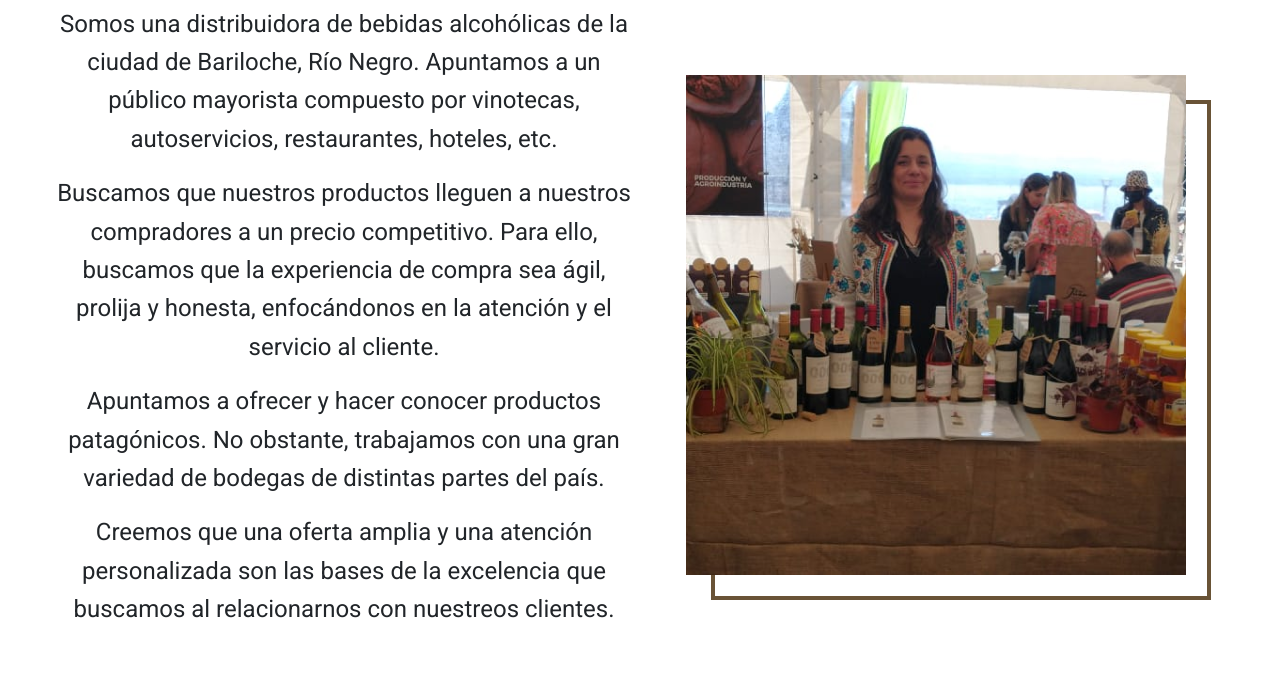
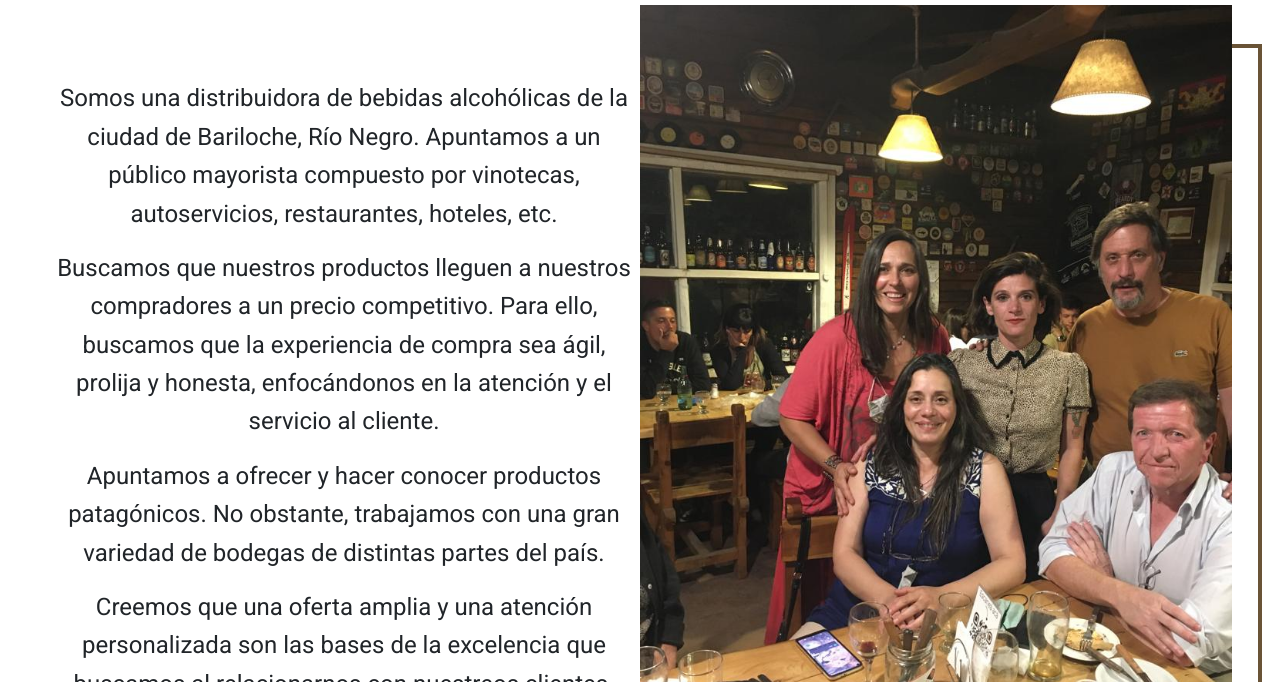
Before and after one commit to pcosin/Bliss, a plain HTML site: page nosotros.html in a window 1280 px wide. Shown: the part 498-1180 px from the top of the page. Drawn offline with nearby package versions, Linux system fonts and the light colour scheme.

Commit message:
Update nosotros.html

```diff
--- a/nosotros.html
+++ b/nosotros.html
@@ -87,7 +87,7 @@
 
             <div class="img-side grid-center">
               <div class="imagen_1">
-                <img src="./assets/img/img_nosotros.png" alt="" />
+                <img src="./assets/img/imggrupal.jpeg" alt="imagen grupal" />
               </div>
             </div>
           </div>
```
